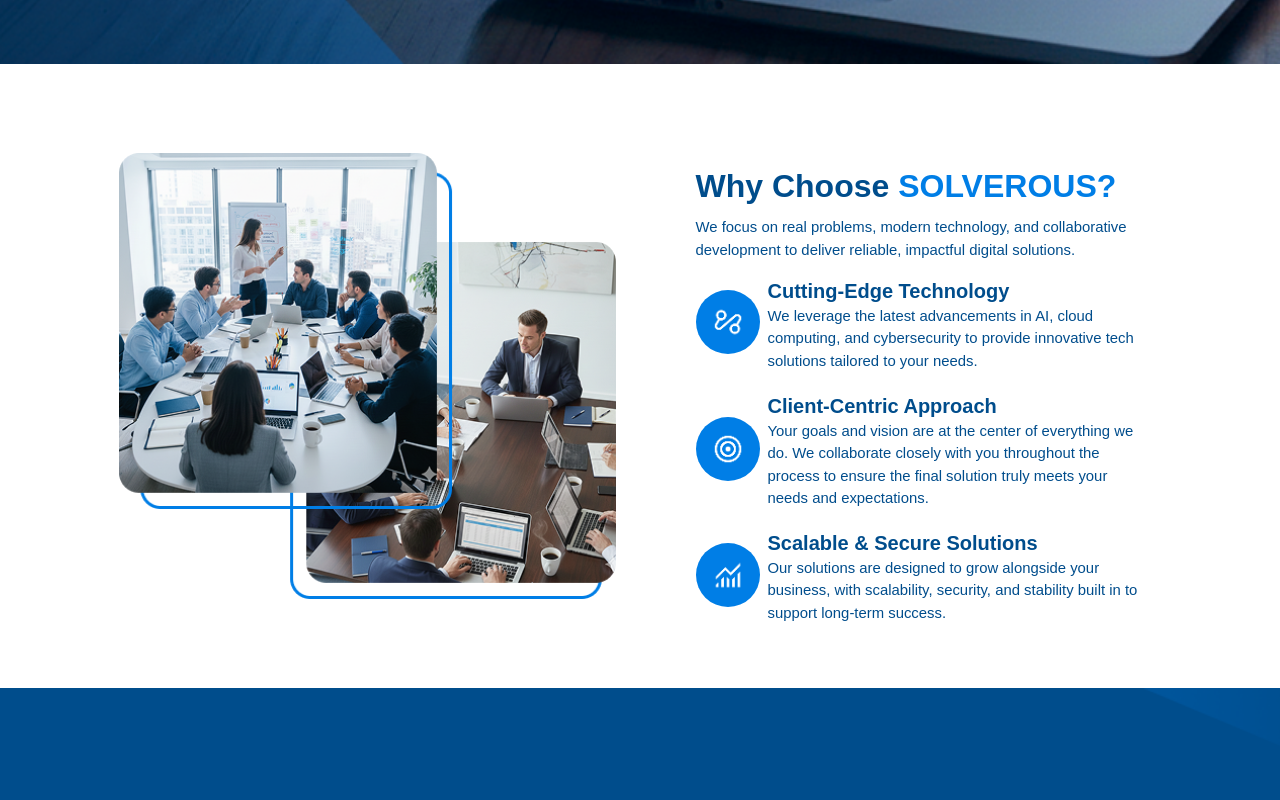
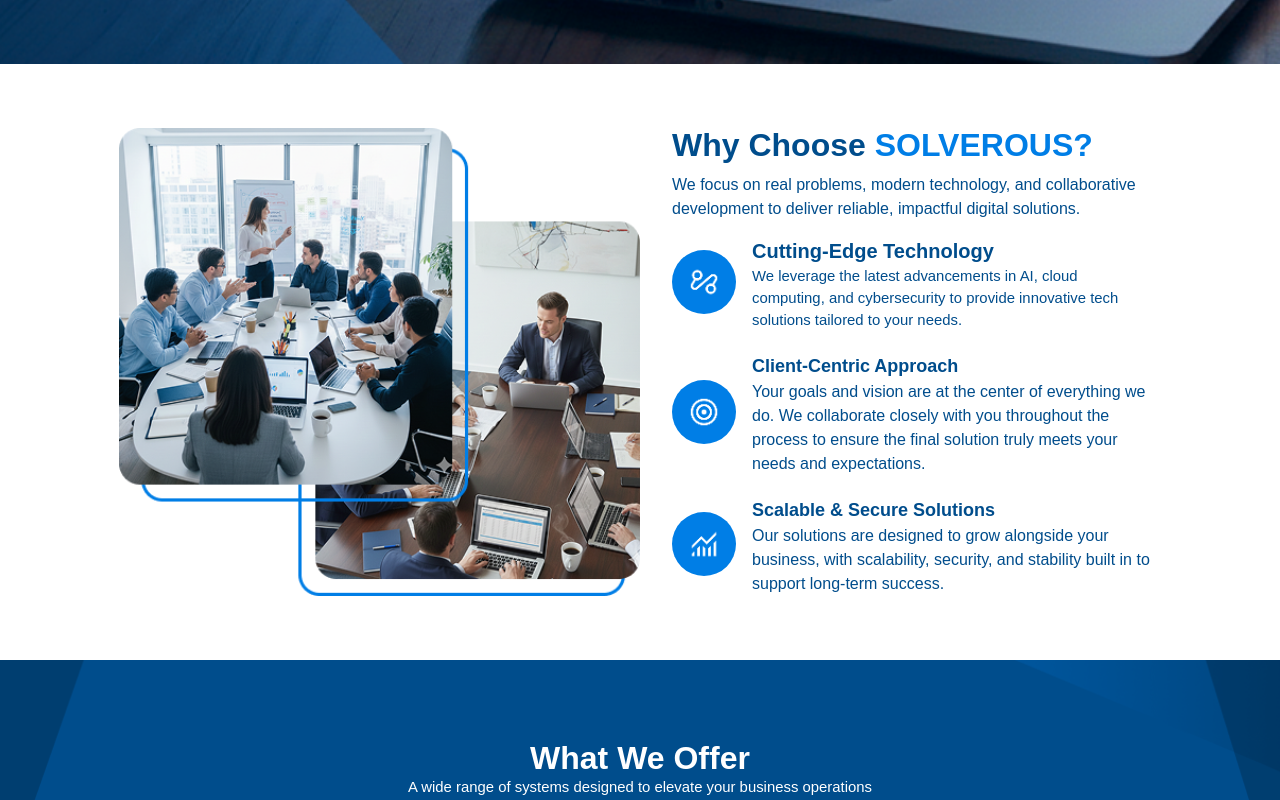
Before and after one commit to SolverousTech/SolverousWebsite, a React (Create React App) app in the folder solverouswebsite/: page / in a window 1280 px wide. Shown: the part 760-1560 px from the top of the page. Built offline with nearby package versions, Linux system fonts and the light colour scheme.

Commit message:
Fixed images responsiveness

```diff
--- /dev/null
+++ b/solverouswebsite/src/components/Image/image_meeting.js
@@ -0,0 +1,48 @@
+// ResponsivePicture.jsx
+import React from 'react';
+import MeetingInTable from "../../assets/meeting_in_table.png";
+import MeetingInTablePhone from "../../assets/meeting_in_table_phone_tablet.png";
+import MeetingInTableDesktop from "../../assets/meeting_in_table_desktop.png";
+
+const MeetingImage = () => {
+    return (
+        <div className="w-full md:w-full lg:w-full xl:w-[67%] 2xl:w-[70%] flex items-center justify-center">
+            {/* Mobile */}
+            <img
+                src={MeetingInTablePhone}
+                alt="People in A Meeting"
+                className='w-full md:hidden rounded-2xl [box-shadow:4px_4px_13px_rgba(1,0,0,0.5)]'
+            />
+
+            {/* Medium to Large */}
+            <img
+                src={MeetingInTablePhone}
+                alt="People in A Meeting"
+                className='hidden md:block lg:hidden w-full rounded-2xl [box-shadow:4px_4px_13px_rgba(1,0,0,0.5)]'
+            />
+
+            {/* Medium to Large */}
+            <img
+                src={MeetingInTable}
+                alt="People in A Meeting"
+                className='hidden lg:block xl:hidden w-full rounded-2xl [box-shadow:4px_4px_13px_rgba(1,0,0,0.5)]'
+            />
+
+            {/* XL */}
+            <img
+                src={MeetingInTable}
+                alt="People in A Meeting"
+                className='hidden xl:block 2xl:hidden w-full rounded-2xl [box-shadow:4px_4px_13px_rgba(1,0,0,0.5)]'
+            />
+
+            {/* 2XL */}
+            <img
+                src={MeetingInTableDesktop}
+                alt="People in A Meeting"
+                className='hidden 2xl:block w-full rounded-2xl [box-shadow:4px_4px_13px_rgba(1,0,0,0.5)]'
+            />
+        </div>
+    );
+};
+
+export default MeetingImage;
--- a/solverouswebsite/src/components/Process/process.js
+++ b/solverouswebsite/src/components/Process/process.js
@@ -1,11 +1,10 @@
-import ResponsivePicture from "../../components/Image/image_process";
 import processIcon1 from "../../assets/process1.png"
 import processIcon2 from "../../assets/process2.png"
 
 function Process() {
     return (
         <div>
-            {/* MOBILE VIEW - Shows only centered icon */}
+            {/* MOBILE VIEW */}
             <div className="md:hidden flex flex-row items-center space-x-6">
                 <img
                     src={processIcon2}
@@ -42,7 +41,7 @@
                 </div>
             </div>
 
-            {/* TABLET VIEW - Added responsive layout for tablets */}
+            {/* TABLET VIEW */}
             <div className="hidden md:block xl:hidden">
                 <div className="flex flex-col space-y-8">
                     {/* Two-column grid for tablet */}
@@ -85,8 +84,8 @@
                 </div>
             </div>
 
-            {/* DESKTOP VIEW - Original layout with icon in middle */}
-            <div className="hidden lg:block">
+            {/* DESKTOP VIEW */}
+            <div className="hidden xl:block">
                 <div className="flex flex-col-reverse space-y-6">
                     {/* ABOVE PROCESS */}
                     <div className="flex flex-row space-x-[13%] justify-center">
--- a/solverouswebsite/src/index.css
+++ b/solverouswebsite/src/index.css
@@ -93,7 +93,7 @@
 
 /* Mission, vision, and history container style */
 .about_container_style {
-  @apply bg-gradient-to-b from-[#004D8C] to-[#027FE5] hover:bg-gradient-to-b hover:from-[#027FE5] hover:to-[#004D8C] h-fit sm:h-fit md:h-48 lg:h-44 xl:h-44 2xl:h-40 flex flex-col p-6 rounded-2xl md:rounded-2xl justify-center;
+  @apply bg-gradient-to-b from-[#004D8C] to-[#027FE5] hover:bg-gradient-to-b hover:from-[#027FE5] hover:to-[#004D8C] px-6 py-6 flex flex-col rounded-2xl md:rounded-2xl justify-center;
 }
 
 /* Contact Form Styles */
--- a/solverouswebsite/src/pages/Home/home.js
+++ b/solverouswebsite/src/pages/Home/home.js
@@ -15,7 +15,7 @@
 import HomebakerLogo from '../../assets/homebaker_logo.jpg';
 import Process from "../../components/Process/process";
 import ContactForm from "../../components/Contact/contact";
-import MeetingInTable from "../../assets/meeting_in_table.png";
+import MeetingInTable from "../../components/Image/image_meeting";
 import PeopleInMeeting from "../../assets/people_in_meeting3.png";
 import Facebook from "../../assets/facebook.png";
 import WhatsApp from "../../assets/whatsapp.png";
@@ -90,24 +90,29 @@
         </section>
 
         {/* WHY CHOOSE SOLVEROUS SECTION */}
-        <section className="body_margin my-12 md:my-16 flex flex-col md:flex-col lg:flex-row space-x-0 md:space-x-0 lg:space-x-0 xl:space-x-20 2xl:space-x-24 space-y-12 md:space-y-10 lg:space-y-10 items-center">
-          <div className="w-full md:w-full lg:w-full xl:w-[80%] 2xl:w-[65%] h-full">
-            <img src={SecondSec} alt="People in A Meeting" className='w-full md:w-full' />
+        {/* CHANGED: Added min-width constraints and better spacing for very small screens */}
+        <section className="body_margin my-8 sm:my-10 md:my-16 flex flex-col lg:flex-row gap-8 2xl:gap-20 items-center ">
+          {/* CHANGED: Added max-width and better responsive sizing */}
+          <div className="w-full md:w-full lg:w-full lg:max-w-[50%] xl:w-[80%] 2xl:w-[40%] h-full flex-shrink-0">
+            <img src={SecondSec} alt="People in A Meeting" className='w-full h-auto rounded-lg' />
           </div>
 
-          <div className="space-y-6 md:space-y-7 lg:space-y-7 xl:space-y-3 2xl:space-y-5 w-full md:w-full lg:w-full xl:w-[75%] 2xl:w-[75%] text-center md:text-left">
-            <div className="space-y-0 md:space-y-3 lg:space-y-3 xl:space-y-3">
-              <h3 className="text-[1.5rem] md:text-3xl lg:text-3xl xl:text-[2rem] 2xl:text-[2.5rem] font-bold text-[#004D8C] w-full">
+          {/* CHANGED: Added min-width to prevent extreme squishing */}
+          <div className="space-y-4 sm:space-y-5 md:space-y-7 lg:space-y-5 xl:space-y-3 2xl:space-y-5 w-full md:w-full lg:w-full xl:w-[75%] 2xl:w-[75%] text-center md:text-left min-w-0">
+            <div className="space-y-2 md:space-y-3 lg:space-y-3 xl:space-y-3">
+              <h3 className="text-xl sm:text-2xl md:text-3xl lg:text-2xl xl:text-[2rem] 2xl:text-[2.5rem] font-bold text-[#004D8C] w-full break-words">
                 Why Choose <span className="text-[#007EE6]">SOLVEROUS?</span>
               </h3>
-              <p className="p_white_bg w-[96%] md:w-full m-auto md:m-0">
+              <p className="p_white_bg w-[96%] md:w-full m-auto md:m-0 text-sm sm:text-base">
                 We focus on real problems, modern technology, and collaborative development to deliver reliable, impactful digital solutions.
               </p>
             </div>
 
-            <div className="space-y-8 md:space-y-4 lg:space-y-4">
+            {/* CHANGED: Added responsive spacing and prevented overflow */}
+            <div className="space-y-6 sm:space-y-7 md:space-y-4 lg:space-y-4">
               {/* FIRST REASON */}
-              <div className="reasons_flex reasons_space_between items-center scale_animation">
+              {/* CHANGED: Added gap and min-width to prevent squishing */}
+              <div className="reasons_flex reasons_space_between items-center scale_animation gap-0 sm:gap-0 md:gap-2">
                 <div className="reasons_icon_container reasons_icon_size w-16 h-16 md:w-20 md:h-20 lg:w-16 lg:h-16 xl:w-16 xl:h-16 2xl:w-20 2xl:h-20 rounded-full flex items-center justify-center flex-shrink-0">
                   <img src={Automation} alt="Automation" className="w-8 h-8 object-contain" />
                 </div>
@@ -120,26 +125,26 @@
               </div>
 
               {/* SECOND REASON */}
-              <div className="reasons_flex reasons_space_between items-center scale_animation">
+              <div className="reasons_flex reasons_space_between items-center scale_animation gap-0 sm:gap-0 md:gap-2">
                 <div className="reasons_icon_container reasons_icon_size w-16 h-16 md:w-20 md:h-20 lg:w-16 lg:h-16 xl:w-16 xl:h-16 2xl:w-20 2xl:h-20 rounded-full flex items-center justify-center flex-shrink-0">
-                  <img src={Target} alt="Target" className="w-8 h-8 object-contain" />
+                  <img src={Target} alt="Target" className="w-6 h-6 sm:w-7 sm:h-7 md:w-8 md:h-8 object-contain" />
                 </div>
-                <div className="flex-1">
-                  <h5 className="h5_title text-[#004D8C] w-full">Client-Centric Approach</h5>
-                  <p className="w-[93%] md:w-[93%] lg:w-[93%] xl:w-[95%] 2xl:w-full p_white_bg reasons_margin">
+                <div className="flex-1 min-w-0">
+                  <h5 className="h5_title text-[#004D8C] w-full text-sm sm:text-base md:text-lg break-words">Client-Centric Approach</h5>
+                  <p className="w-full p_white_bg reasons_margin text-xs sm:text-sm md:text-base break-words">
                     Your goals and vision are at the center of everything we do. We collaborate closely with you throughout the process to ensure the final solution truly meets your needs and expectations.
                   </p>
                 </div>
               </div>
 
               {/* THIRD REASON */}
-              <div className="reasons_flex reasons_space_between items-center scale_animation">
+              <div className="reasons_flex reasons_space_between items-center scale_animation gap-0 sm:gap-0 md:gap-2">
                 <div className="reasons_icon_container reasons_icon_size w-16 h-16 md:w-20 md:h-20 lg:w-16 lg:h-16 xl:w-16 xl:h-16 2xl:w-20 2xl:h-20 rounded-full flex items-center justify-center flex-shrink-0">
-                  <img src={Scaling} alt="Scaling" className="w-8 h-8 object-contain" />
+                  <img src={Scaling} alt="Scaling" className="w-6 h-6 sm:w-7 sm:h-7 md:w-8 md:h-8 object-contain" />
                 </div>
-                <div className="flex-1">
-                  <h5 className="h5_title text-[#004D8C] w-full">Scalable & Secure Solutions</h5>
-                  <p className="w-[93%] md:w-[93%] lg:w-[93%] xl:w-[95%] 2xl:w-[90%] p_white_bg reasons_margin">
+                <div className="flex-1 min-w-0">
+                  <h5 className="h5_title text-[#004D8C] w-full text-sm sm:text-base md:text-lg break-words">Scalable & Secure Solutions</h5>
+                  <p className="w-full p_white_bg reasons_margin text-xs sm:text-sm md:text-base break-words">
                     Our solutions are designed to grow alongside your business, with scalability, security, and stability built in to support long-term success.
                   </p>
                 </div>
@@ -149,7 +154,7 @@
         </section>
 
         {/* WHAT WE OFFER */}
-        <section id="services" style={offerBg} className=" bg-no-repeat bg-cover bg-center min-h-[85vh] md:min-h-[60vh] lg:min-h-[60vh] xl:min-h-[120vh] 2xl:min-h-[105vh] text-center content-center space-y-8 md:space-y-8 lg:space-y-8 xl:space-y-8 2xl:space-y-10 ">
+        <section id="services" style={offerBg} className="bg-no-repeat bg-cover bg-center py-16 md:py-20 lg:py-24 xl:py-20 2xl:py-32 text-center content-center space-y-8 md:space-y-8 lg:space-y-8 xl:space-y-8 2xl:space-y-10">
           <div className=" body_margin ">
             <h3 className="text-[1.5rem] md:text-3xl lg:text-3xl xl:text-[2rem] 2xl:text-[2.5rem] font-bold text-white ">What We Offer</h3>
             <p className=" p_blue_bg ">A wide range of systems designed to elevate your business operations
@@ -181,7 +186,7 @@
           </div>
 
           <div className=" body_margin  relative flex flex-col space-y-[13%] md:space-y-4 ">
-            <Process/>
+            <Process />
           </div>
         </section>
 
@@ -192,10 +197,9 @@
             <p className=" p_white_bg w-[96%] md:w-full lg:w-full xl:w-[67%] 2xl:w-[67%] ">Solverous is a fresh, innovative start-up focused on providing high-quality digital solutions. Although we are in the early stages of our journey, we’re driven by a strong vision to revolutionize web development and tech services.</p>
           </div>
 
-          <div className="flex flex-col md:flex-col lg:flex-col xl:flex-row 2xl:flex-row space-x-0 md:space-x-0 lg:space-x-7 xl:space-x-7 2xl:space-x-7 space-y-10 md:space-y-10 lg:space-y-0 xl:space-y-0 2xl:space-y-0 justify-center items-center">
-            <div className=" w-full md:w-full lg:w-full xl:w-[71%] 2xl:w-[45%] h-full ">
-              <img src={MeetingInTable} alt="People in A Meeting" className='w-full md:w-fit rounded-2xl [box-shadow:4px_4px_13px_rgba(1,0,0,0.5)]' />
-            </div>
+          <div className="flex flex-col md:flex-col lg:flex-row xl:flex-row 2xl:flex-row space-x-0 md:space-x-0 lg:space-x-7 xl:space-x-5 2xl:space-x-6 space-y-10 md:space-y-10 lg:space-y-0 xl:space-y-0 2xl:space-y-0 justify-center items-center ">
+
+            <MeetingInTable/>
 
             <div className=" space-y-6 md:space-y-3 w-full text-left ">
               <div className=" space-y-6 md:space-y-4">
@@ -206,7 +210,7 @@
                 </div>
 
                 {/* OUR VISION */}
-                <div className=" about_container_style scale_animation  space-y-2 ">
+                <div className=" about_container_style scale_animation space-y-2 ">
                   <h5 className=" h5_title text-white ">Our Vision</h5>
                   <p className=" p_blue_bg ">Our goal is to become a leading provider of innovative web and tech solutions globally. We strive to build a dynamic and inclusive company that fosters creativity and drives success. By shaping the future of technology and digital experiences, we aim to support businesses of all sizes.</p>
                 </div>
```
Also changed, not shown: solverouswebsite/src/assets/meeting_in_table_desktop.png (added), solverouswebsite/src/assets/meeting_in_table_phone_tablet.png (added).
